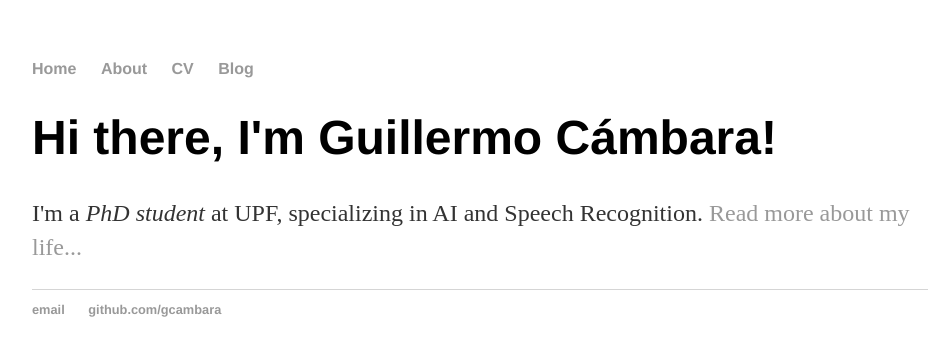
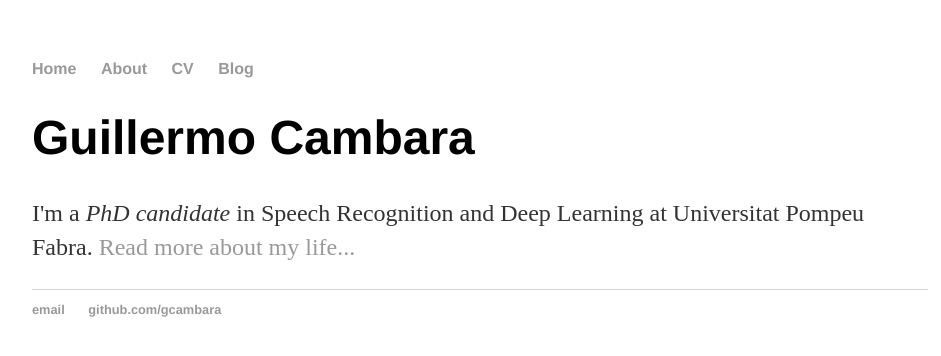
Before and after one commit to gcambara/gcambara.github.io, a Jekyll site: the page built from index.html, in a window 1280 px wide. Shown: the top 356 px of the page, without its empty margins (160-1101 px from the left). Built offline with Jekyll 4.4.1, drawn with Linux system fonts in a browser that asks for light colours.

Commit message:
Update index.html

```diff
--- a/index.html
+++ b/index.html
@@ -3,6 +3,6 @@ layout: default
 title: Guillermo Cambara, AI Researcher
 ---
 <div class="blurb">
-	<h1>Hi there, I'm Guillermo Cámbara!</h1>
-	<p>I'm a <em>PhD student</em> at UPF, specializing in AI and Speech Recognition.  <a href="/about">Read more about my life...</a></p>
+	<h1>Guillermo Cambara</h1>
+	<p>I'm a <em>PhD candidate</em> in Speech Recognition and Deep Learning at Universitat Pompeu Fabra.  <a href="/about">Read more about my life...</a></p>
 </div><!-- /.blurb -->
```
